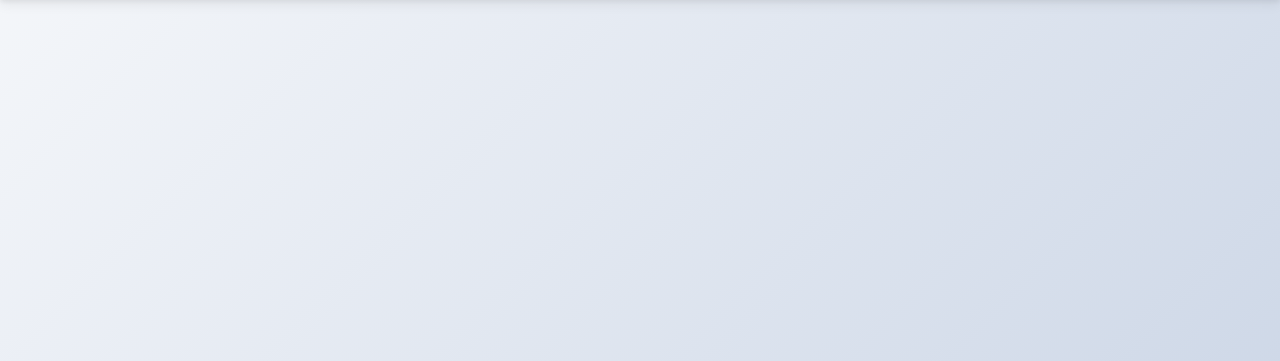
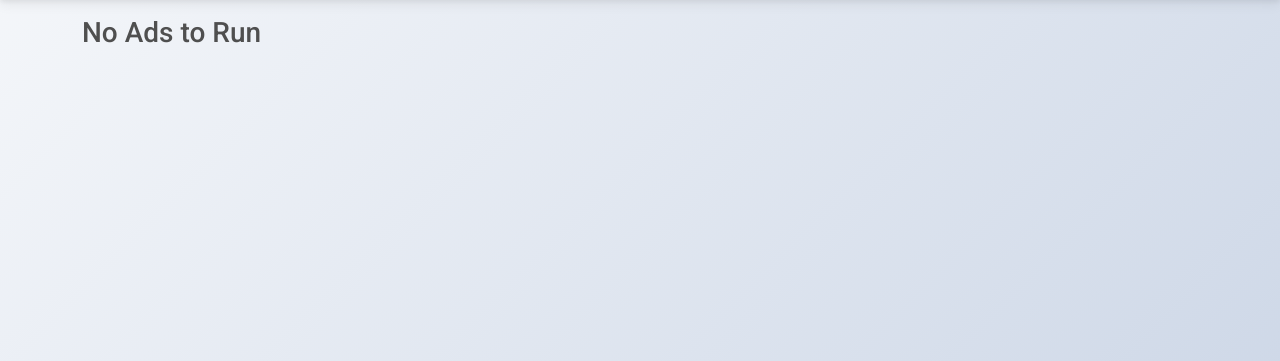
Before and after one commit to MeherajUlMahmmud/EasyAd, a Django app: page /ad/customer/ads-to-run/ in a window 1280 px wide. Shown: the part 59-420 px from the top of the page. Run offline with Django 3.2, Linux system fonts and the light colour scheme; the visitor is signed in with stand-in values (Sample User, id 1); some libraries are stand-ins or nearby versions.

Commit message:
Update ads-to-run.html

```diff
--- a/templates/user_control/customer/ads-to-run.html
+++ b/templates/user_control/customer/ads-to-run.html
@@ -8,6 +8,9 @@
 {% block content %}
 <div class="container">
     <div class="row">
+        {% if not ads_to_run %}
+        <h3 class="mt-3">No Ads to Run</h3>
+        {% else %}
         {% for order_item in ads_to_run %}
         <div class="col mt-4">
             <div class="card" style="width: 18rem;">
@@ -29,6 +32,7 @@
             </div>
         </div>
         {% endfor%}
+        {% endif %}
     </div>
 </div>
 
```
